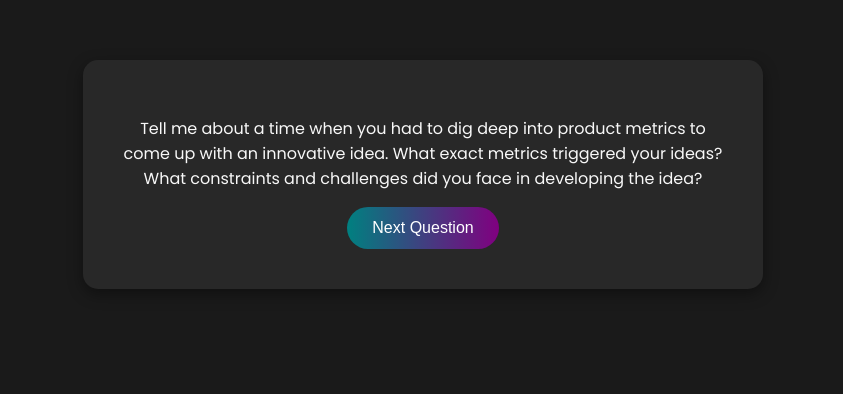
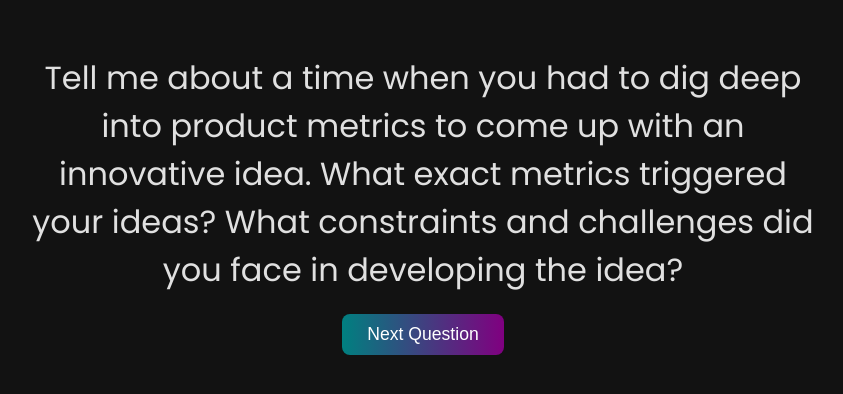
Before and after one commit to ingridxpan/Interview-Prep, a plain HTML site: page index.html in a window 1280 px wide. Shown: the part 226-620 px from the top of the page, without its empty margins (217-1060 px from the left). Drawn offline with Linux system fonts and the light colour scheme.

Commit message:
Update style.css

```diff
--- a/style.css
+++ b/style.css
@@ -1,56 +1,50 @@
 body {
     font-family: 'Poppins', sans-serif;
-    background-color: #1a1a1a;
-    color: #f8f8f8;
+    background-color: #121212;
+    color: #E0E0E0;
+    margin: 0;
+    padding: 20px;
+    height: 100vh;
     display: flex;
+    align-items: center;
     justify-content: center;
-    align-items: center;
-    height: 100vh;
-    margin: 0;
+    text-align: center;
 }
 
 #app {
-    width: 90%;
-    max-width: 600px;
-    background: #282828;
-    border-radius: 15px;
-    box-shadow: 0 5px 15px rgba(0, 0, 0, 0.4);
-    padding: 40px;
-    text-align: center;
+    width: 100%;
+    max-width: 800px;
+    display: flex;
+    flex-direction: column;
+    align-items: center;
 }
 
-#question-box {
-    background-color: #333333;
+#question {
+    font-size: 2em;
+    max-width: 100%;
     margin: 20px 0;
-    padding: 20px;
-    border-radius: 10px;
-    box-shadow: 0 2px 5px rgba(0, 0, 0, 0.2);
-    height: 150px;
-    display: flex;
-    align-items: center;
-    justify-content: center;
+    transition: all 0.3s ease;
 }
 
 button {
-    padding: 12px 25px;
-    background-image: linear-gradient(to right, #008080, #800080); /* Gradient from teal to purple */
+    padding: 10px 25px;
+    background-image: linear-gradient(to right, #008080, #800080); /* Gradient from muted teal to purple */
     color: white;
     border: none;
-    border-radius: 50px;
+    border-radius: 8px;
     cursor: pointer;
-    transition: background-color 0.3s, box-shadow 0.3s;
-    font-size: 16px;
+    transition: background-color 0.3s ease, transform 0.2s ease;
+    font-size: 1.1rem;
 }
 
 button:hover {
-    background-image: linear-gradient(to right, #006666, #660066); /* Darker shade of the gradient for hover */
-    box-shadow: 0 5px 15px rgba(0, 0, 0, 0.3);
+    transform: scale(1.05);
 }
 
-h1 {
-    font-size: 2em;
-    color: #ffffff;
-    margin-bottom: 20px;
+@media (max-width: 768px) {
+    #question {
+        font-size: 1.5em;
+    }
 }
 
 @keyframes fadeIn {
@@ -64,16 +58,9 @@ h1 {
 }
 
 .fade-in {
-    animation: fadeIn 0.5s ease;
+    animation: fadeIn 0.3s ease;
 }
 
 .fade-out {
-    animation: fadeOut 0.5s ease;
+    animation: fadeOut 0.3s ease;
 }
-
-@media (max-width: 600px) {
-    #app {
-        width: 95%;
-        padding: 20px;
-    }
-}
```
